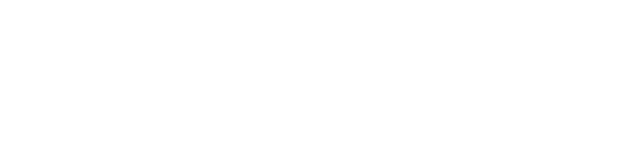
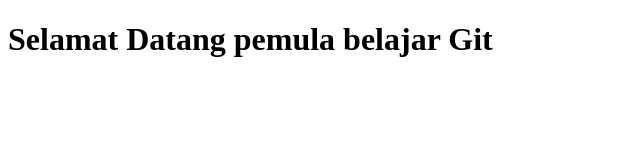
Before and after one commit to ArdiansyahBSM2003/Praktikum-Newrepositori, a plain HTML site: page index.html in a window 1280 px wide. Shown: the whole page, without its empty margins (0-640 px from the left). Drawn offline with Linux system fonts and the light colour scheme.

Commit message:
Perubahan pada tag body

```diff
--- a/index.html
+++ b/index.html
@@ -5,5 +5,7 @@
     <meta name="viewport" content="width=device-width, initial-scale=1.0" />
     <title>Document</title>
   </head>
-  <body></body>
+  <body>
+    <h1>Selamat Datang pemula belajar Git</h1>
+  </body>
 </html>
```
